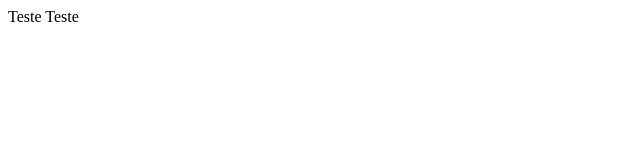
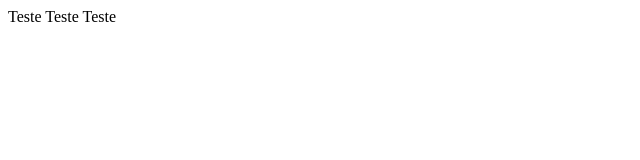
Before and after one commit to liperubo/liperubo.github.io, a plain HTML site: page index.html in a window 1280 px wide. Shown: the full height of the page, 0-640 px from the left. Drawn offline with Linux system fonts and the light colour scheme.

Commit message:
Update index.html

```diff
--- a/index.html
+++ b/index.html
@@ -7,6 +7,6 @@
 	<title>Document</title>
 </head>
 <body>
-	Teste Teste
+	Teste Teste Teste
 </body>
 </html>
```
